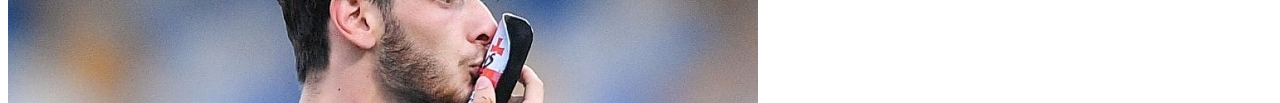
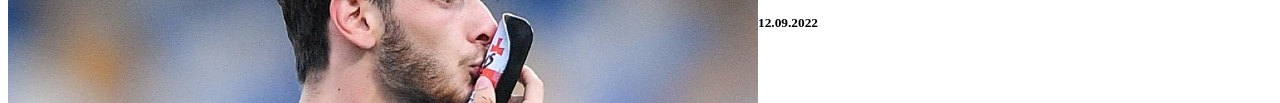
Before and after one commit to guramglonti0/Khvicha, a plain HTML site: page index.html in a window 1280 px wide. Shown: the part 1916-2019 px from the top of the page. Drawn offline with Linux system fonts and the light colour scheme.

Commit message:
Kvaraway.

```diff
--- a/index.html
+++ b/index.html
@@ -33,6 +33,6 @@
         <p>ხვიჩა კვარაცხელია 2022 წლის ზაფხულში იტალიური ,,ნაპოლის" ფეხბურთელი გახდა . მან სულ რაღაც 2 თვეში თავი მთელს ნეაპოლს შეაყვარა და აგვისტოს საუკეთსო ეფხბურთელის ჯილდოც დაიმსახურა თავისი 4 გოლით და 2 საგოლე გადაემით</p>
 
     </div>
-
+    <P><small><b>12.09.2022</b></small></P>
 </body>
 </html>
```
